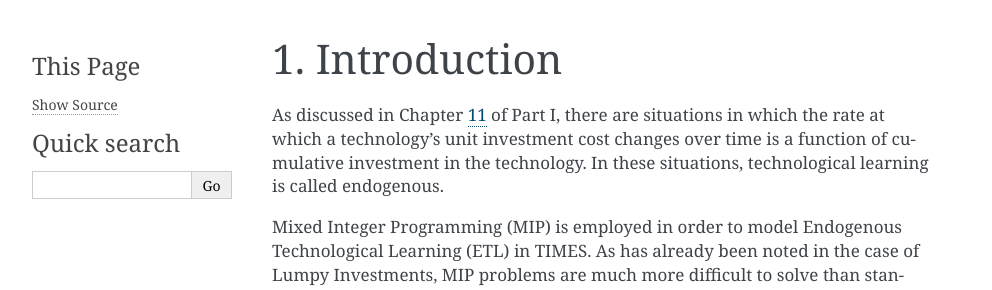
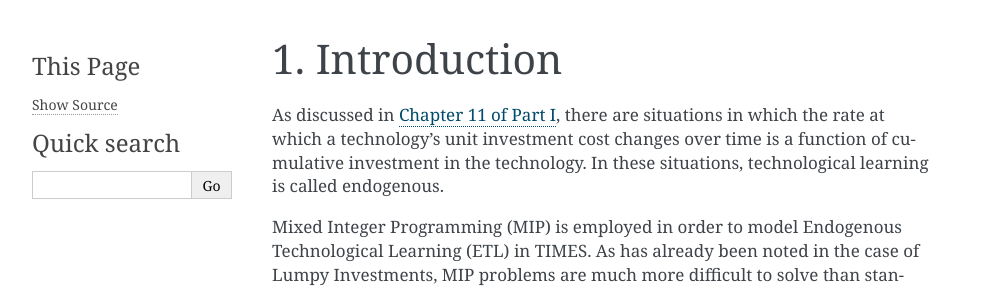
Before and after one commit to experimentarium/times, a Sphinx documentation site: the page built from docs/part-2/09-etl/01-introduction.md, in a window 1280 px wide. Shown: the top 290 px of the page, without its empty margins (148-1140 px from the left). Built offline with Sphinx 7.4.7, drawn with Linux system fonts in a browser that asks for light colours.

Commit message:
Beautify

```diff
--- a/docs/part-2/09-etl/01-introduction.md
+++ b/docs/part-2/09-etl/01-introduction.md
@@ -1,6 +1,6 @@
 # Introduction
 
-As discussed in Chapter {numref}`%s <the-endogenous-technological-learning-extension>` of Part I, there are situations in which the rate at which a technology's unit investment cost changes over time is a function of cumulative investment in the technology. In these situations, technological learning is called endogenous.
+As discussed in {numref}`Chapter %s  of Part I<the-endogenous-technological-learning-extension>`, there are situations in which the rate at which a technology's unit investment cost changes over time is a function of cumulative investment in the technology. In these situations, technological learning is called endogenous.
 
 Mixed Integer Programming (MIP) is employed in order to model Endogenous Technological Learning (ETL) in TIMES. As has already been noted in the case of Lumpy Investments, MIP problems are much more difficult to solve than standard LP problems, and so the ETL feature should be applied only where it is deemed necessary to model a limited number of technologies as candidates for Endogenous Technological Learning. This caution is especially required for large-scale TIMES instances. Another important caveat is that ETL is relevant when the modeling scope is broad e.g. when a large portion of (or perhaps the entire) world energy system is being modeled, since the technological learning phenomenon rests on global cumulative capacity of a technology, and not on the capacity implemented in a small portion of the world.
 
```
